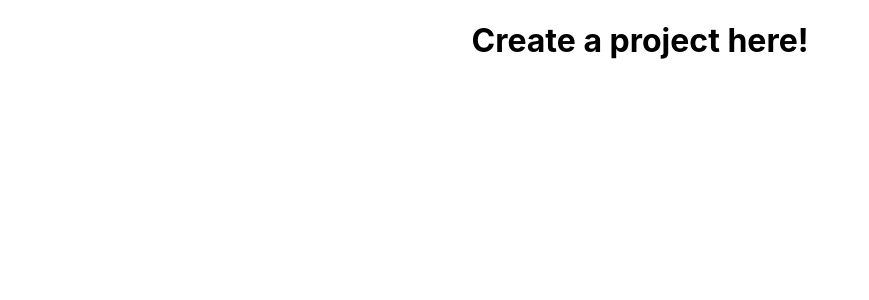
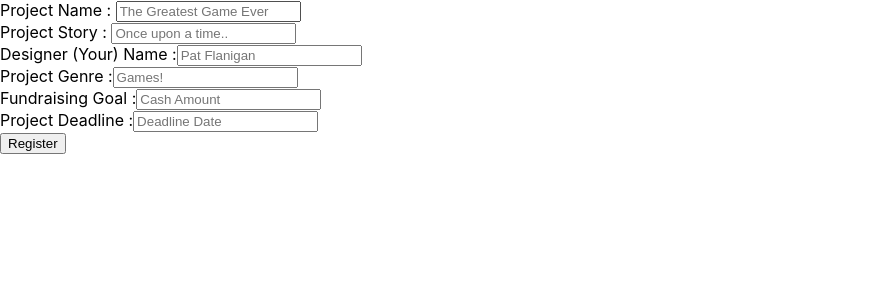
Before and after one commit to dabombpat/AWS_Kickstarter, a React (Create React App) app in the folder React_App/kickstarter/: page /create_project in a window 1280 px wide. Shown: the top 300 px of the page, without its empty margins (0-869 px from the left). Built offline with nearby package versions, Linux system fonts and the light colour scheme.

Commit message:
struggling with second lambda setup

```diff
--- a/React_App/kickstarter/src/Create_Project_Page.js
+++ b/React_App/kickstarter/src/Create_Project_Page.js
@@ -1,17 +1,79 @@
 import React from "react";
+import {useState} from 'react';
+
+function Create_Project_Page(){
+
+  const [project_name, setproject_name] = useState(null);
+  const [project_story, setproject_story] = useState(null);
+  const [designer_name, setdesigner_name] = useState(null);
+  const [project_genre, setproject_genre] = useState(null);
+  const [fundraising_goal,setfundraising_goal] = useState(null);
+  const [project_deadline,setproject_deadline] = useState(null);
 
 
+  const handleInputChange = (e) => {
+    const {id , value} = e.target;
+    if(id === "project_name"){
+      setproject_name(value);
+    }
+    if(id === "project_story"){
+      setproject_story(value);
+    }
+    if(id === "designer_name"){
+      setdesigner_name(value);
+    }
+    if(id === "project_genre"){
+      setproject_genre(value);
+    }
+    if(id === "fundraising_goal"){
+      setfundraising_goal(value);
+    }
+    if(id === "project_deadline"){
+      setproject_deadline(value);
+  }
+}
 
+const handleSubmit  = () => {
+  console.log(project_name,project_story,designer_name,project_genre,fundraising_goal,project_deadline);
+}
 
-function Create_Project_Page(){
   return (
       <div>
 
-          <h1><center>Create a project here!</center></h1>
-
+        <div className="form">
+            <div className="form-body">
+                <div className="project_name">
+                    <label className="form__label" htmlFor="project_name">Project Name : </label>
+                    <input className="form__input" type="text" value={project_name} onChange = {(e) => handleInputChange(e)} id="project_name" placeholder="The Greatest Game Ever"/>
+                </div>
+                <div className="project_story">
+                    <label className="form__label" htmlFor="project_story"> Project Story : </label>
+                    <input  type="text" name="" id="project_story" value={project_story}  className="form__input" onChange = {(e) => handleInputChange(e)} placeholder="Once upon a time.."/>
+                </div>
+                <div className="designer_name">
+                    <label className="form__label" htmlFor="designer_name">Designer (Your) Name :</label>
+                    <input  type="text" id="designer_name" className="form__input" value={designer_name} onChange = {(e) => handleInputChange(e)} placeholder="Pat Flanigan"/>
+                </div>
+                <div className="project_genre">
+                    <label className="form__label" htmlFor="project_genre">Project Genre :</label>
+                    <input className="form__input" type="project_genre"  id="project_genre" value={project_genre} onChange = {(e) => handleInputChange(e)} placeholder="Games!"/>
+                </div>
+                <div className="confirm-password">
+                    <label className="form__label" htmlFor="fundraising_goal">Fundraising Goal :</label>
+                    <input className="form__input" type="text" id="fundraising_goal" value={fundraising_goal} onChange = {(e) => handleInputChange(e)} placeholder="Cash Amount"/>
+                </div>
+                <div className="deadline">
+                    <label className="form__label" htmlFor="project_deadline">Project Deadline :</label>
+                    <input className="form__input" type="text" id="project_deadline" value={project_deadline} onChange = {(e) => handleInputChange(e)} placeholder="Deadline Date"/>
+                </div>
+            </div>
+            <div className="footer">
+                <button onClick={()=>handleSubmit()} type="submit" className="btn">Register</button>
+            </div>
         </div>
 
 
+      </div>
     );
   }
 
```
Lines whose indentation alone changed are shown as unchanged.
